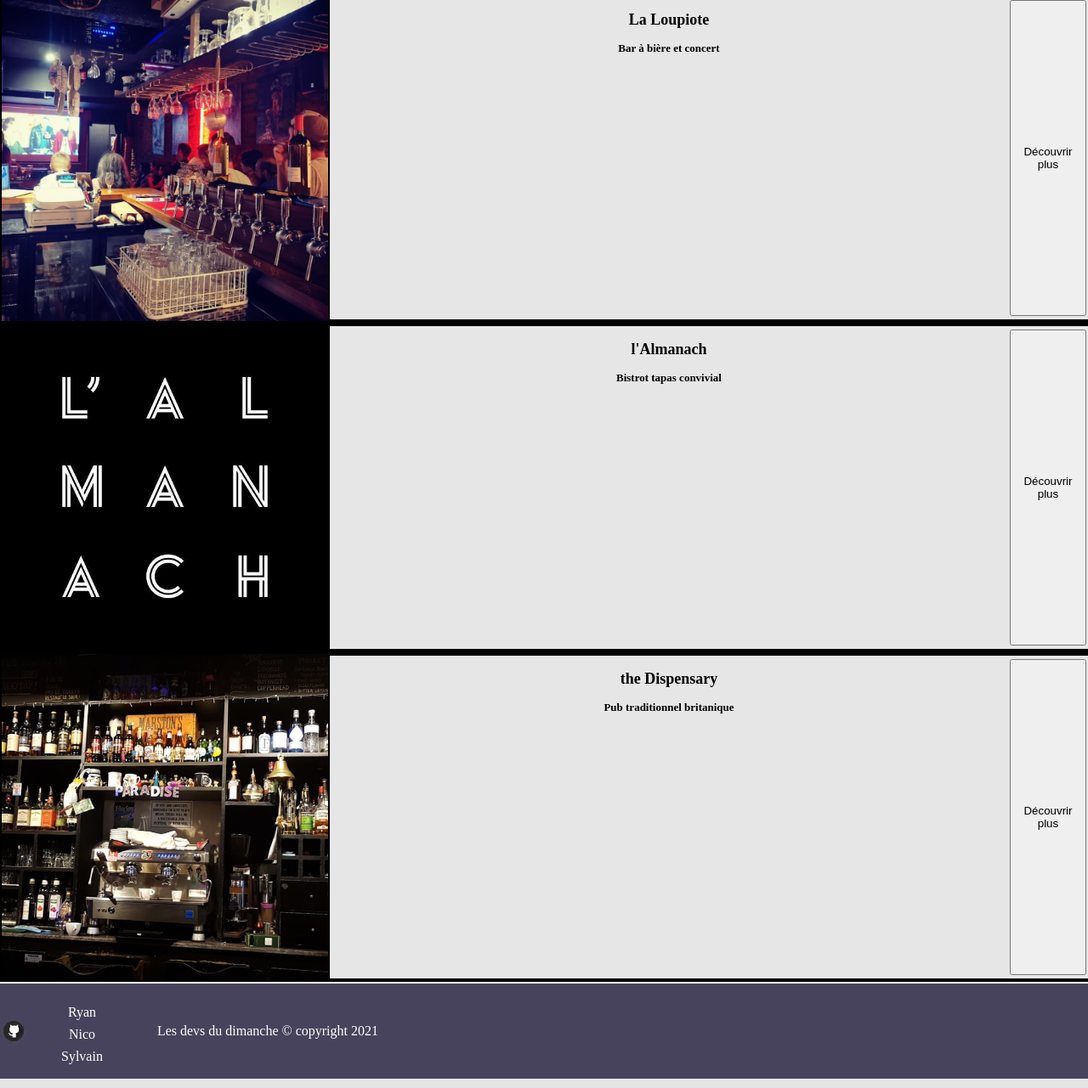
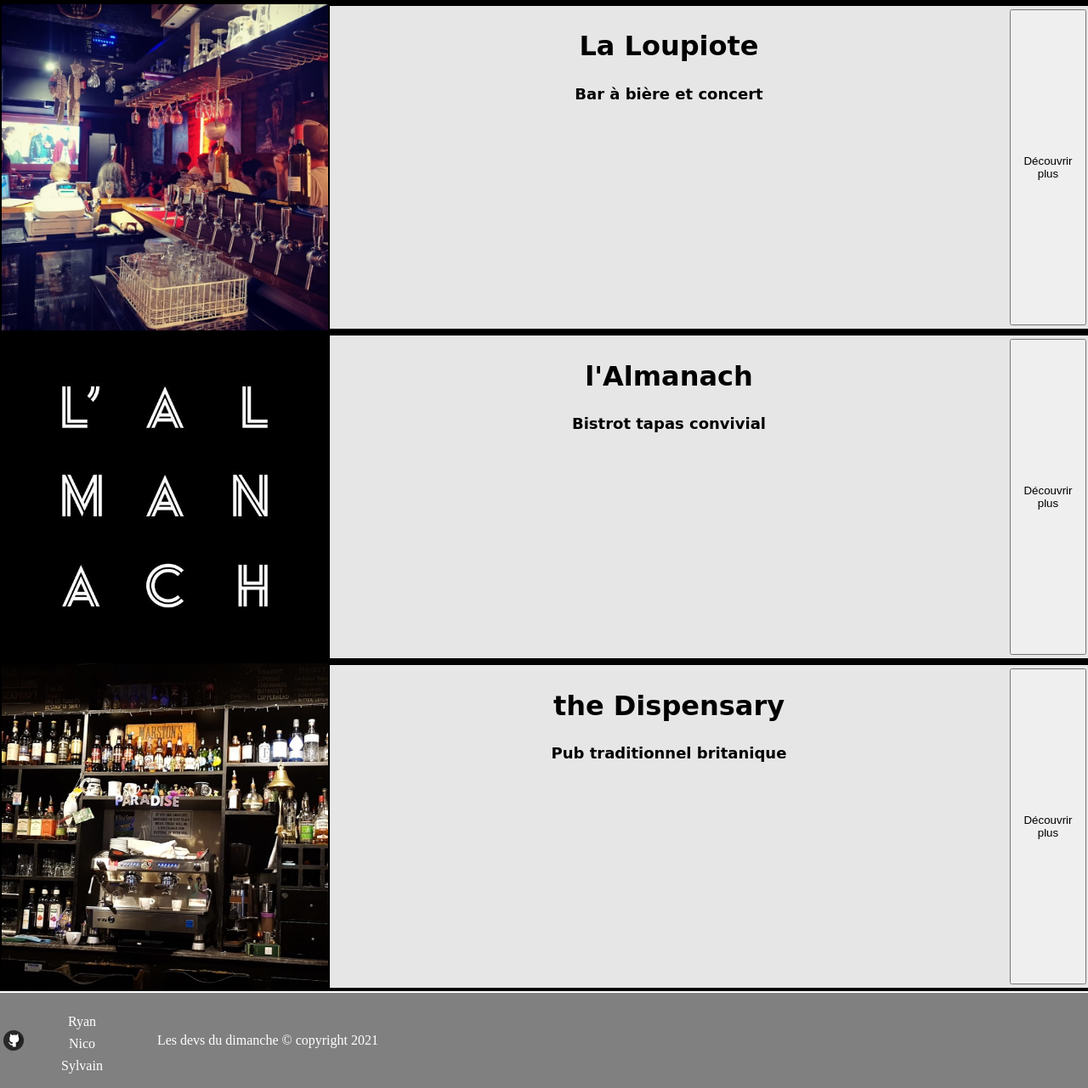
Before and after one commit to nicopierresanchez/l-abb-bi-re, a PHP site: page /search.html in a window 1280 px wide. Shown: the part 609-1890 px from the top of the page at 85% size. Run offline with PHP 8.4, Linux system fonts and the light colour scheme.

Commit message:
font style

```diff
--- a/search.css
+++ b/search.css
@@ -1,6 +1,9 @@
 
 #title {
   color: white;
+  font-family: apple chancery, cursive;
+  text-align: center;
+  font-size: large;
 }
 
 
@@ -27,10 +30,12 @@
 }
 
 #exemples div h3 {
-  font-size: small;
+  font-size: large;
+  font-family: apple chancery, cursive;
 }
 div h3 {
-    font-size: small;
+    font-size: large;
+    font-family: apple chancery, cursive;
   }
 
 #exemples div {
@@ -61,7 +66,8 @@ body {
 
 #details h2  {
   text-align: center;
-  font-size:large;
+  font-size: xx-large;
+  font-family: apple chancery, cursive;
 }
 
 body {
@@ -71,13 +77,14 @@ body {
 }
 
 #details .button {
-    color: rgb(255, 255, 255);
+    color: rgb(46, 45, 45);
     text-align: center;
     text-decoration: none;
     display:flex ;
     font-size: 20px;
     margin: 4px 2px;
     cursor: pointer;
+
 }
 #exemples div #text{
     display: inline-block;
@@ -85,12 +92,12 @@ body {
 /*style header*/
 nav
 {
-    background: rgb(191,73,1);
-    background: linear-gradient(0deg, rgba(191,73,1,1) 0%, rgba(253,187,45,1) 100%);
+    background: gray;
     display: flex;
     flex-direction: row;
     width: 100%;
     height: 5rem;
+    border-bottom: solid 2px white;
 }
 nav img{
     height: 5rem;
@@ -110,8 +117,10 @@ nav ul
     display: none;
     flex-direction: column;
     background: rgb(191,73,1);
-    background: linear-gradient(180deg, rgba(191,73,1,1) 0%, rgba(253,187,45,1) 100%);
+    background: linear-gradient(180deg, black  0%, rgb(26, 25, 25) 100%);
     height: 220px;
+    border-top: solid 2px white;
+    border-bottom: solid 2px white;
 }
 nav li{
     list-style-type: none;
@@ -136,7 +145,7 @@ label
     display: flex;
     justify-content: center;
     font-size: 3rem;
-    color: white;
+    color: black;
     cursor: pointer;
 }
 #toggle:checked + .burger_menu{
@@ -145,20 +154,22 @@ label
 
 }
 
-/*style footer*/
+/*footer*/
 
 footer {
     border-top: 2px solid white;
-    background-color: #48435C;
+    background-color: gray;
     display: flex;
     align-items: center;
     height: 7rem;
-    color: #48435C;
 }
 
 .logoGithub {
     max-width: 2rem;
     height: 2rem;
+}
+footer ul li {
+    list-style-type: none;
 }
 footer ul li a {
     display: flex;
@@ -171,6 +182,3 @@ footer div {
     margin : 5%;
     color: white;
 }
-.highlight{
-  background:yellow; border:2px inset grey;
-}
--- a/style.css
+++ b/style.css
@@ -3,6 +3,7 @@
         margin: 0%;
         padding : 0%;
         background-color: black;
+        font-family: apple chancery, cursive;
     }
 
     /* style header*/
```
